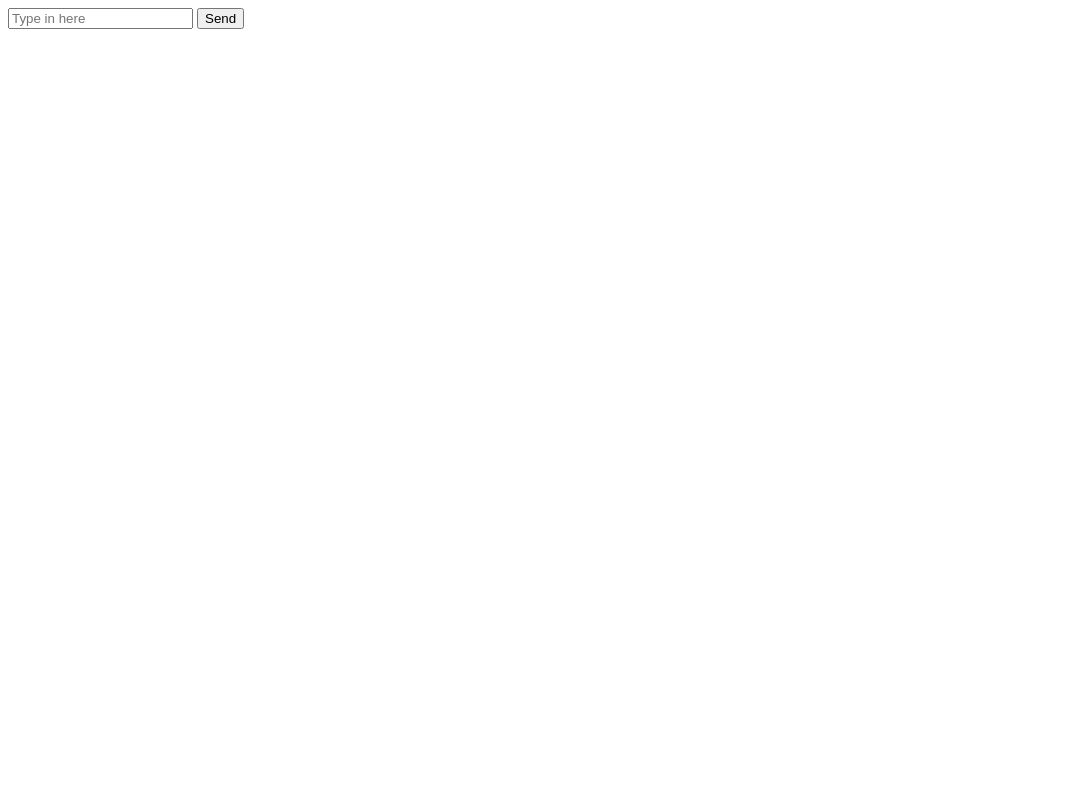
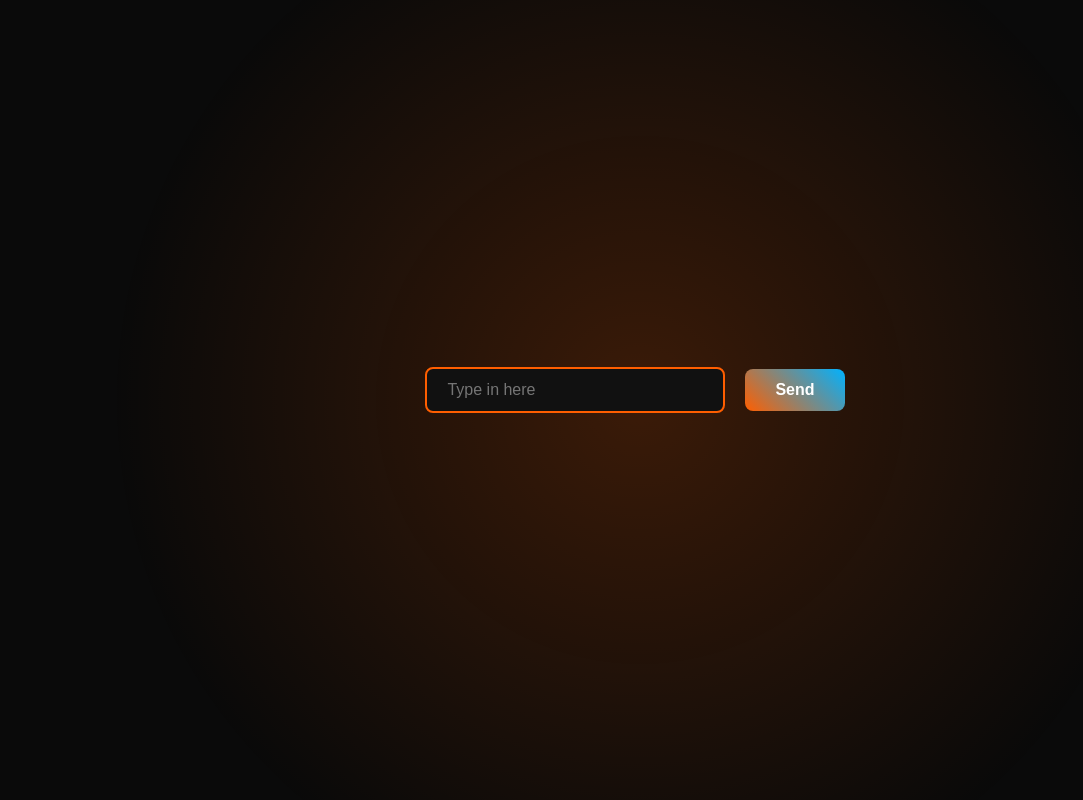
Before and after one commit to nul00000000/gonads, a plain HTML site: page website/index.html in a window 1280 px wide. Shown: the whole page, without its empty margins (0-1083 px from the left). Drawn offline with Linux system fonts and the light colour scheme.

Commit message:
final!!!

```diff
--- a/website/index.html
+++ b/website/index.html
@@ -7,9 +7,13 @@
     <title>GONADS</title>
   </head>
   <body>
-    <input id="prompt" type="text" placeholder="Type in here" />
-    <button id="send">Send</button>
-    <p id="response"></p>
+    <div class="input-container">
+      <input id="prompt" type="text" placeholder="Type in here" />
+      <button id="send">Send</button>
+    </div>
+    <div class="response-container">
+      <p id="response"></p>
+    </div>
     <script src="js/script.js"></script>
   </body>
 </html>
--- a/website/js/script.js
+++ b/website/js/script.js
@@ -48,7 +48,8 @@ const clickBehavior = async () => {
 
   response.textContent = "Just Be Patient";
   sendBtn.disabled = true;
-  sendBtn.textContent = "Don't try to click this";
+  text.disabled = true;
+  text.style.opacity = 0.5;
 
   try {
     const res = await printText(text_value);
@@ -65,6 +66,8 @@ const clickBehavior = async () => {
     sendBtn.disabled = false;
     sendBtn.textContent = "Send";
     text.value = "";
+    text.disabled = false;
+    text.style.opacity = 1;
   }
 };
 
--- a/website/styles.css
+++ b/website/styles.css
@@ -1 +1,96 @@
-/* I dont wanna do this */
+* {
+  margin: 0;
+  padding: 0;
+  box-sizing: border-box;
+}
+
+body {
+  font-family: "Rajdhani", sans-serif;
+  background: #0a0a0a;
+  color: #fff;
+  display: flex;
+  flex-direction: column;
+  align-items: center;
+  justify-content: center;
+  min-height: 100vh;
+  gap: 20px;
+  padding: 20px;
+}
+
+.input-container {
+  display: flex;
+  gap: 10px;
+  justify-content: center;
+  align-items: center;
+  flex-wrap: wrap;
+}
+
+#prompt {
+  padding: 12px 20px;
+  width: 300px;
+  border-radius: 8px;
+  border: 2px solid #ff5e00;
+  background: #111;
+  color: #fff;
+  font-size: 1rem;
+  outline: none;
+  transition: border 0.3s, box-shadow 0.3s;
+}
+
+#prompt:focus {
+  border-color: #00b2ff;
+  box-shadow: 0 0 10px #00b2ff;
+}
+
+#send {
+  margin: 20px 10px;
+  padding: 12px 30px;
+  font-size: 1rem;
+  font-weight: 700;
+  color: #fff;
+  background: linear-gradient(45deg, #ff5e00, #00b2ff);
+  border: none;
+  border-radius: 8px;
+  cursor: pointer;
+  transition: transform 0.2s, box-shadow 0.2s;
+}
+
+#send:hover {
+  transform: scale(1.05);
+  box-shadow: 0 0 15px #ff5e00, 0 0 15px #00b2ff;
+}
+
+#send:disabled {
+  opacity: 0.5;
+  cursor: not-allowed;
+  transform: none;
+  box-shadow: none;
+}
+
+.response-container {
+  max-width: 80vw;
+  text-align: left;
+}
+
+#response {
+  font-size: 1.2rem;
+  color: #fff;
+  text-shadow: 0 0 5px #ff5e00;
+  word-wrap: break-word;
+}
+
+body::before {
+  content: "";
+  position: fixed;
+  top: 0;
+  left: 0;
+  width: 100%;
+  height: 100%;
+  background: radial-gradient(
+    circle at center,
+    rgba(255, 94, 0, 0.2),
+    transparent 70%
+  );
+  pointer-events: none;
+  z-index: -1;
+}
```
